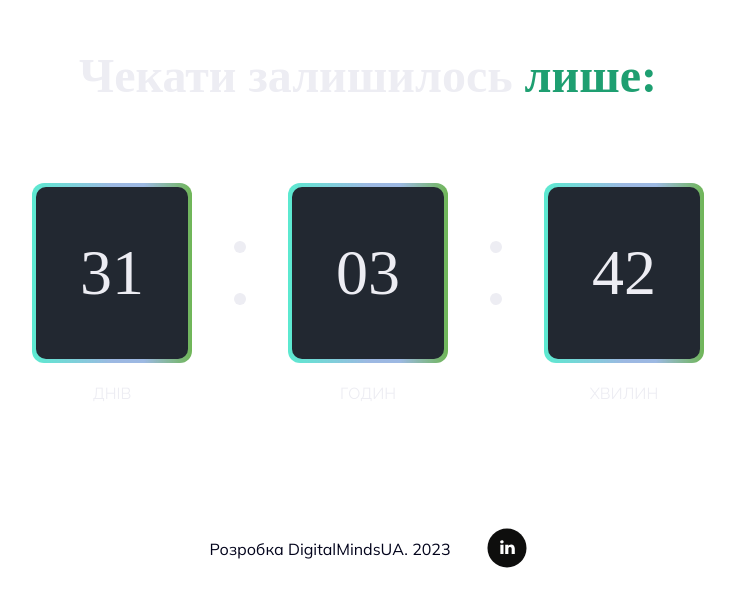
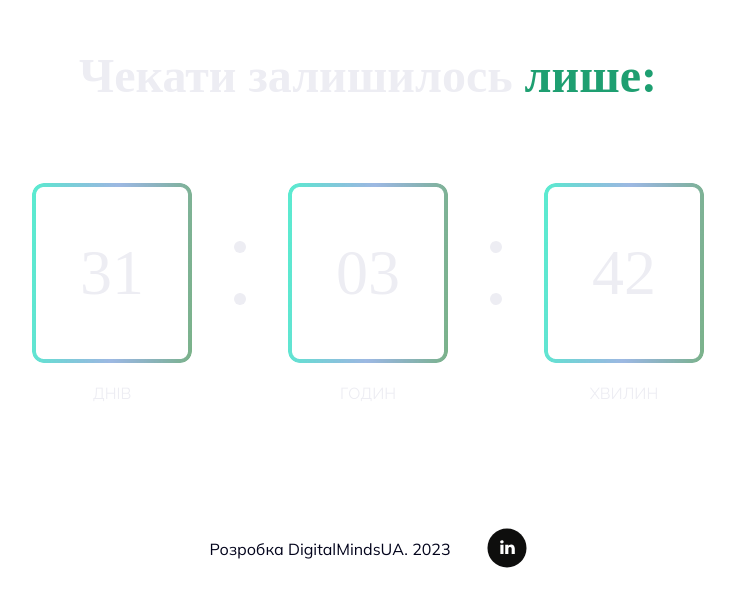
Before and after one commit to mahalov27/junior-platform-lending, a React (Vite) app: page / in a window 1280 px wide. Shown: the part 8079-8685 px from the top of the page, without its empty margins (272-1007 px from the left). Built offline with nearby package versions, Linux system fonts and the light colour scheme; a web font is replaced by a local one.

Commit message:
add: blur to watch

```diff
--- a/src/components/Lending/Watch/Watch.module.scss
+++ b/src/components/Lending/Watch/Watch.module.scss
@@ -7,7 +7,7 @@
   align-items: center;
   justify-content: center;
   height: calc(100vw / 1920 * 525);
-  width:100%;
+  width: 100%;
   @media (min-width: 1920px) {
     height: 525px;
   }
@@ -23,7 +23,7 @@
   @media (max-width: 414px) {
     height: calc(100vw / 414 * 303);
   }
-  .title{
+  .title {
     @media (max-width: 414px) {
       margin-left: calc(100vw / 414 * 20);
     }
@@ -101,7 +101,8 @@
         align-items: center;
         width: calc(100vw / 1920 * 152);
         height: calc(100vw / 1920 * 172);
-        background-color: $bg-indigo;
+        // background-color: $bg-indigo;
+        backdrop-filter: blur(4px);
         border-radius: calc(100vw / 1920 * 10);
         @media (min-width: 1920px) {
           width: 152px;
@@ -133,19 +134,15 @@
             position: absolute;
             width: calc(100vw / 1920 * 160);
             height: calc(100vw / 1920 * 180);
+            background-image: url(../../../assets/number@2x.png);
+            background-repeat: no-repeat;
+            background-position: center;
+            background-size: contain;
             z-index: -1;
             top: 50%;
             left: 50%;
             transform: translate(-50%, -50%);
             border-radius: calc(100vw / 1920 * 12);
-          background: linear-gradient(
-            90deg,
-            rgba(25, 225, 189, 0.71) 0%,
-            rgba(54, 111, 196, 0.49) 50%,
-            rgba(54, 111, 196, 0.49) 70%,
-            rgba(82, 167, 53, 0.83) 100%
-          );
-          // clip-path: polygon(20px 20px, 20px calc(100% - 20px), calc(100% - 20px) calc(100% - 20px), calc(100% - 20px) 20px); /* Вырезаем область внутри блока */
             @media (min-width: 1920px) {
                   width: 160px;
                   height: 180px;
@@ -172,9 +169,79 @@
                   border-radius: calc(100vw / 414 * 12);
                 }
           }
+        // &::after {
+        //   content: "";
+        //   position: absolute;
+        //   width: calc(100vw / 1920 * 160);
+        //   height: calc(100vw / 1920 * 180);
+        //   z-index: -1;
+        //   top: 50%;
+        //   left: 50%;
+        //   transform: translate(-50%, -50%);
+        //   border-radius: calc(100vw / 1920 * 12);
+        //   background: linear-gradient(
+        //     90deg,
+        //     rgba(25, 225, 189, 0.71) 0%,
+        //     rgba(54, 111, 196, 0.49) 50%,
+        //     rgba(54, 111, 196, 0.49) 70%,
+        //     rgba(82, 167, 53, 0.83) 100%
+        //   );
+        //   // clip-path: polygon(
+        //   //   evenodd,
+        //   //   0% 0%,
+        //   //   100% 0%,
+        //   //   100% 100%,
+        //   //   0% 100%,
+        //   //   14px 100%,
+        //   //   14px 14px,
+        //   //   calc(100vw / 1920 * 146) calc(100vw / 1920 * 14),
+        //   //   calc(100vw / 1920 * 146) calc(100vw / 1920 * 166),
+        //   //   calc(100vw / 1920 * 14) calc(100vw / 1920 * 166),
+        //   //   0 100%,
+        //   // );
+        //   clip-path:
+        //   inset(5px)
+        //   polygon(
+        //     0% 0%,
+        //     0% 100%,
+        //     14px 100%,
+        //     14px 14px,
+        //     146px 14px,
+        //     146px 166px,
+        //     14px 166px,
+        //     14px 100%,
+        //     100% 100%,
+        //     100% 0%
+        //   );
+        //   @media (min-width: 1920px) {
+        //     width: 160px;
+        //     height: 180px;
+        //     border-radius: 12px;
+        //   }
+        //   @media (max-width: 1440px) {
+        //     width: calc(100vw / 1440 * 160);
+        //     height: calc(100vw / 1440 * 180);
+        //     border-radius: calc(100vw / 1440 * 12);
+        //   }
+        //   @media (max-width: 1280px) {
+        //     width: calc(100vw / 1280 * 160);
+        //     height: calc(100vw / 1280 * 180);
+        //     border-radius: calc(100vw / 1280 * 12);
+        //   }
+        //   @media (max-width: 744px) {
+        //     width: calc(100vw / 744 * 160);
+        //     height: calc(100vw / 744 * 180);
+        //     border-radius: calc(100vw / 744 * 12);
+        //   }
+        //   @media (max-width: 414px) {
+        //     width: calc(100vw / 414 * 80);
+        //     height: calc(100vw / 414 * 100);
+        //     border-radius: calc(100vw / 414 * 12);
+        //   }
+        // }
         p {
-          font-family: 'Unbounded';
-          font-size: calc(100vw / 1920 * 64);;
+          font-family: "Unbounded";
+          font-size: calc(100vw / 1920 * 64);
           font-style: normal;
           font-weight: 400;
           @media (min-width: 1920px) {
@@ -195,8 +262,8 @@
         }
       }
       .clockTitle {
-        font-family: 'Raleway';
-        font-size: calc(100vw / 1920 * 16);;
+        font-family: "Raleway";
+        font-size: calc(100vw / 1920 * 16);
         font-weight: 400;
         line-height: 165%;
         @media (min-width: 1920px) {
```
Also changed, not shown: src/assets/number@2x.png (added). Lines whose indentation alone changed are shown as unchanged.
